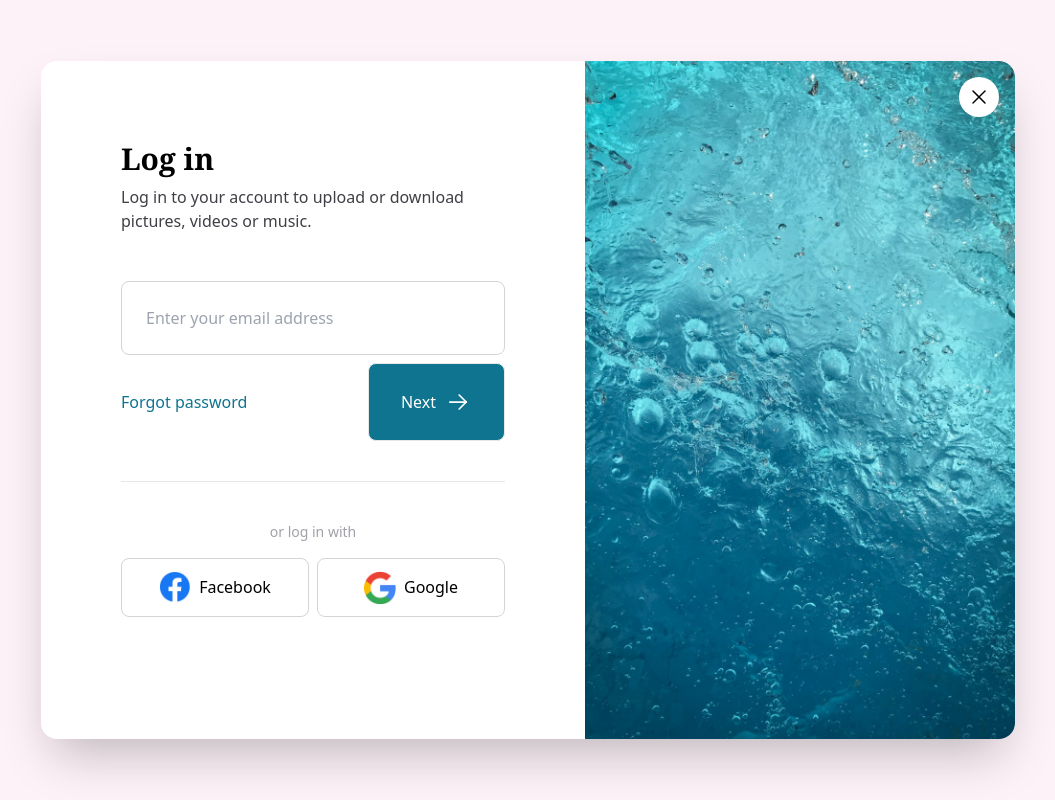
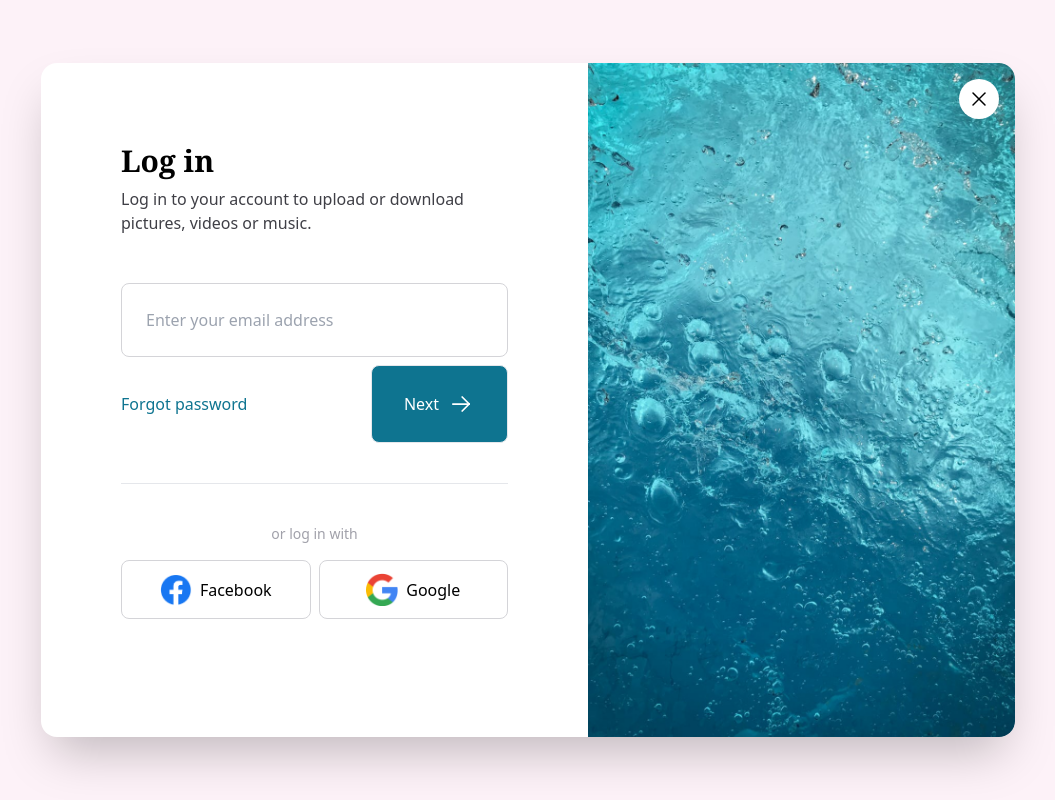
Before and after one commit to beescuit9510/tailwindcss-pratice-login-modal, a website: page index.html in a window 1280 px wide. Shown: the whole page, without its empty margins (112-1167 px from the left). Drawn offline with nearby package versions, Linux system fonts and the light colour scheme; files that its build step writes are made by us from their sources.

Commit message:
Fix img overflow styling

```diff
--- a/index.html
+++ b/index.html
@@ -13,7 +13,7 @@
         class="px-4 py-8 bg-white rounded-2xl shadow-2xl my-10 relative sm:flex sm:p-0"
       >
         <!-- LEFT -->
-        <div class="sm:p-20">
+        <div class="w-full sm:p-20">
           <!-- X BTN -->
           <div
             class="absolute right-4 top-4 w-10 h-10 bg-gray-200 rounded-full flex justify-center items-center hover:-translate-y-0.5 transition hover:cursor-pointer sm:bg-white"
@@ -97,11 +97,13 @@
         </div>
 
         <!-- RIGHT -->
-        <img
-          class="hidden sm:block w-[430px] rounded-r-2xl"
-          src="./assets/image.jpg"
-          alt=""
-        />
+        <div class="max-w-[430px]">
+          <img
+            class="h-full object-cover hidden sm:block rounded-r-2xl"
+            src="./assets/image.jpg"
+            alt=""
+          />
+        </div>
       </div>
     </div>
   </body>
```
